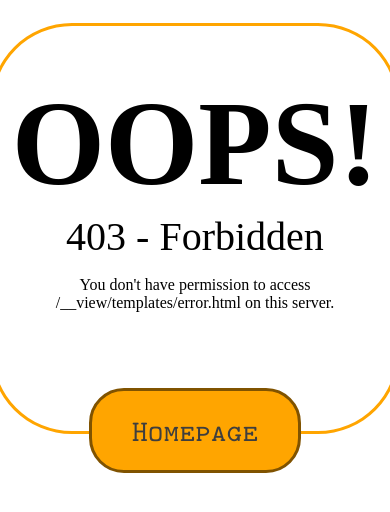
After one commit to Gergely-Jakovac/JaR-Project, a Python web app: template templates/error.html in a window 390 px wide. The commit adds this page. Shown: the top 512 px of the page. Run offline with Jinja, Linux system fonts and the light colour scheme; the template is opened without the code that fills it, so the values that code supplies are empty.

Commit message:
Created the main server structure.

```diff
--- a/css/main_column_design.css
+++ b/css/main_column_design.css
@@ -5,7 +5,7 @@
     background-color: white;/*#fff0a3;
     /*width: calc(100% - var(--sidebar-width));*/
     /*background-color: white;*/
-    /*background: url(../chatoic_text.png);
+    /*background: url(../img/paperTexture_grey.png);
     background-repeat: no-repeat;
     background-size: cover; /**/
     font-family: latinMonoRomanRegular;
--- a/css/topbar_design.css
+++ b/css/topbar_design.css
@@ -96,7 +96,7 @@ div.dropdown {
     border-radius: 8px;
     border-width: 1px;
 
-    background: url(../paperTexture.jpg);
+    background: url(/temp/paperTexture.jpg);
     background-repeat: repeat-y;
     background-size: cover;
 }
--- /dev/null
+++ b/templates/error.html
@@ -0,0 +1,124 @@
+<!DOCTYPE html>
+<html lang="en">
+  <head>
+    <title>403 Forbidden</title>
+    <meta charset="utf-8">
+    <meta name="viewport" content="width=device-width, initial-scale=1">
+
+    <style>
+
+      @font-face {
+	  font-family: latinMonoCaps;
+	  src: url(/fonts/lmmonocaps10-regular.otf);
+      }
+
+      a {
+	  outline: 0;
+      }
+
+      body {
+	  text-align: center;
+	  display: flex;
+	  justify-content: center;
+	  align-items: center;
+	  border-radius: 20%;
+      }
+
+      .container {
+	  margin-top: 4%;
+	  display: flex;
+	  align-self: center;
+	  padding: 5% 5% 5% 5%;
+	  border: 3px solid orange;
+	  flex-direction: column;
+	  align-items: center;
+	  border-radius: 20%;
+      }
+
+      .oops {
+	  font-family: latinMonoRegular;
+	  font-size: 250px;
+
+	  /*margin-top: 50px;
+	  /*text-shadow: -3px 0 orange, 0 3px orange, 3px 0 orange, 0 -3px orange;*/
+	  font-weight: 600;
+      }
+
+      .message {
+	  /*margin-bottom: 30px;/**/
+	  font-size: 80px;
+      }
+
+      .link2 {
+	  flex-grow: 0;
+	  font-family: latinMonoCaps;
+	  color: #3e3e3e;
+	  position: relative;
+	  /*padding: 2.5rem 7.5rem;*/
+	  padding: 20px 40px;
+	  border-radius: 35px;
+	  text-decoration: none;
+	  font-size: 30px;
+	  top: 60px;
+	  transition: all .3s ease-in-out;
+	  border: 3px solid #805300;
+	  background-color: orange;
+	  /*background-image: linear-gradient(#ffc14d, orange, #cc8500);*/
+      }
+
+      .link2:hover {
+	  color: orange;/**/
+	  background-color: #3e3e3e;
+	  border: 3px solid black;
+      }
+
+      @media screen and (max-width: 1200px)
+      {
+	  .oops {
+	      font-size: 170px;
+	      margin-top: 40px;
+	  }
+
+	  .message {
+	      font-size: 50px;
+	  }
+      }
+
+      @media screen and (max-width: 850px)
+      {
+	  .oops {
+	      font-size: 120px;
+	      margin-top: 30px;
+	  }
+
+	  .message {
+	      font-size: 40px;
+	  }
+      }
+
+    </style>
+
+  </head>
+
+  <body>
+    <div class="container">
+      <div class="oops">OOPS!</div>
+      <div class="message"> 403 - Forbidden </div>
+      <p id="extended_message"></p>
+
+      <a href="#" class="link2" onclick="home()"> Homepage </a>
+    </div>
+
+    <script>
+      function home() {
+	  window.location.assign("http://" + window.location.hostname + ":" +
+				 window.location.port);
+      }
+
+      document.getElementById("extended_message").innerHTML = "You don't have "
+    + "permission to access " + window.location.pathname + " on this server.";
+
+    </script>
+
+  </body>
+</html>
--- a/index.html
+++ b/templates/index.html
@@ -10,7 +10,7 @@
 		?family=Liu+Jian+Mao+Cao&display=swap"
 	  rel="stylesheet">
 
-    <link rel="stylesheet" type="text/css" href="./css/main.css" />
+    <link rel="stylesheet" type="text/css" href="/css/main.css" />
 
   </head>
 
```
Also changed, not shown: css/3D_button_glasslike.css (added, +70 -0 lines), css/3dlike_button.css (added, +68 -0 lines), css/main.css (+7 -7 lines), server/server.py (deleted, +0 -78 lines), src/JaR_database_handling.py (added, +9 -0 lines), src/JaR_routing.py (added, +35 -0 lines), src/JaR_templating.py (added, +37 -0 lines), src/server.py (added, +89 -0 lines), favicon.ico (added), src/main_graph.json (renamed from server/main_graph.json), 1 other file.
